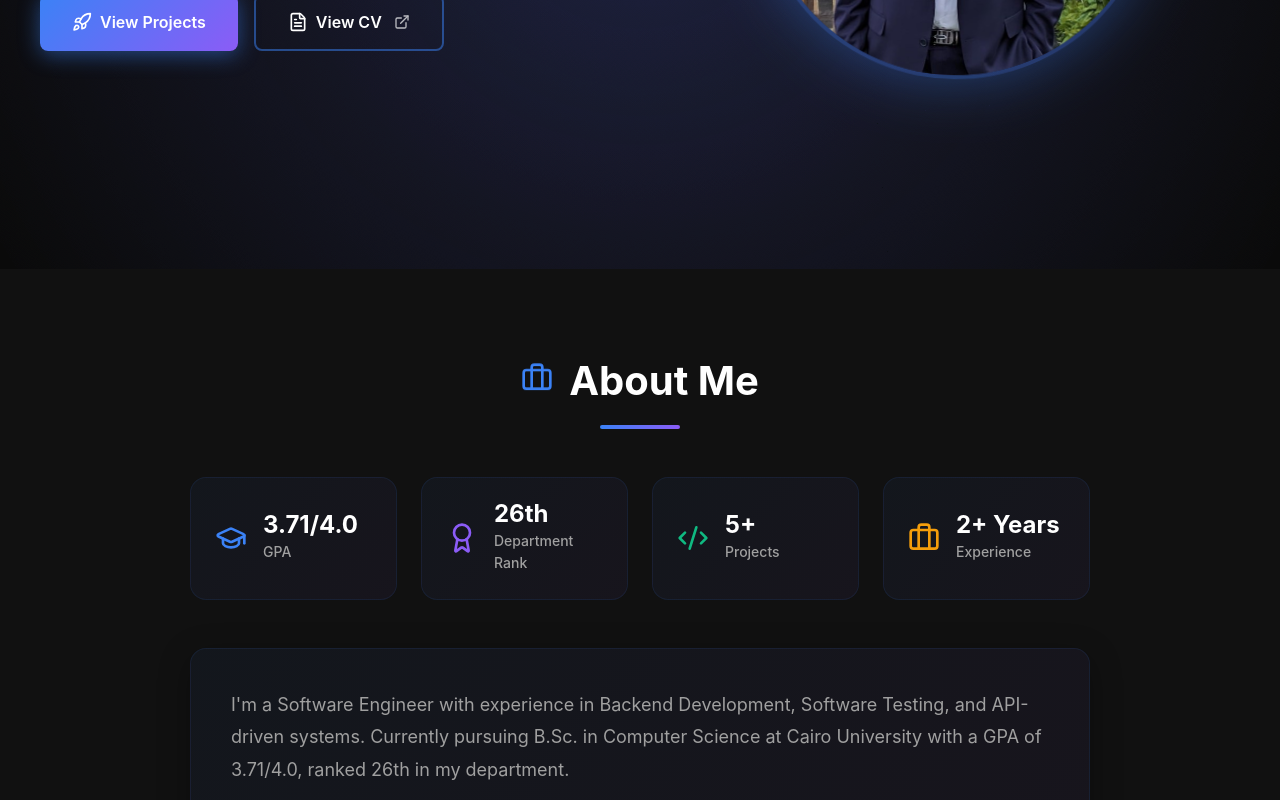
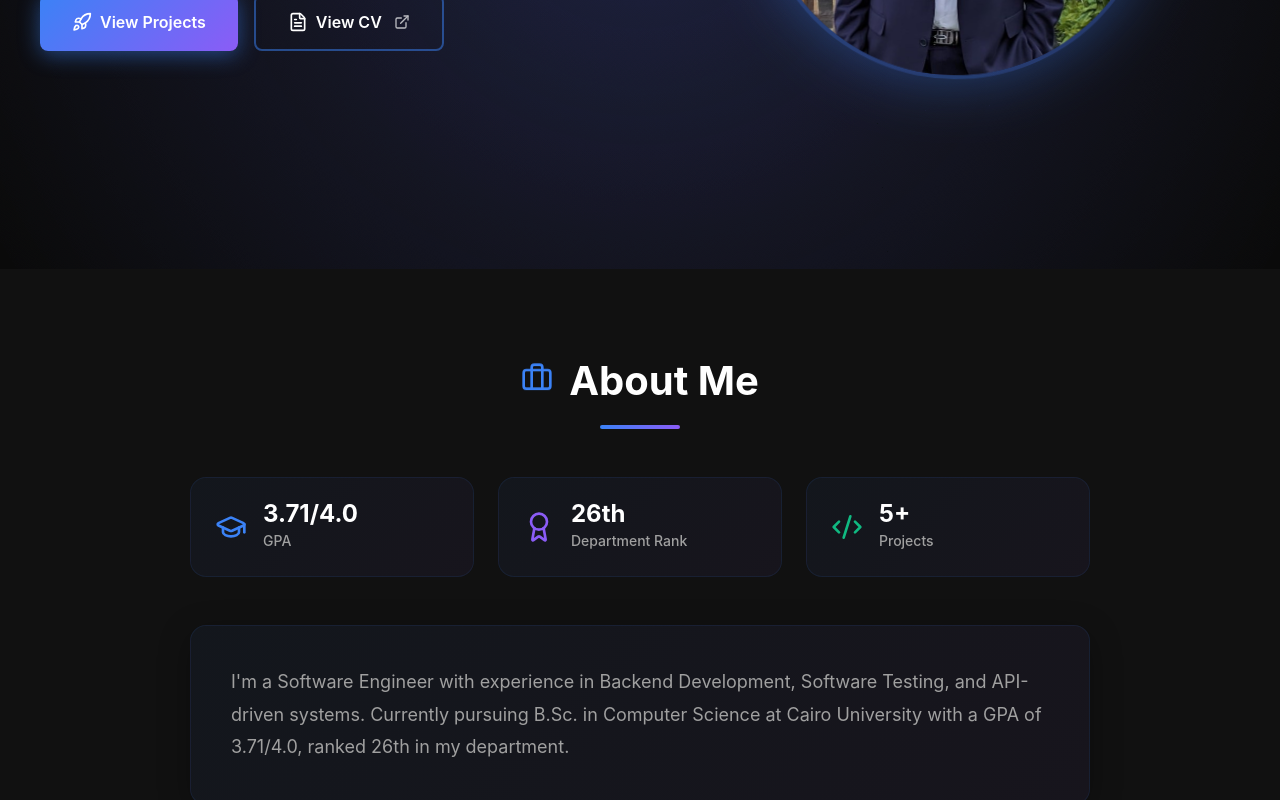
Before and after one commit to Ahmed-Yosri14/Ahmed-Yosri14.github.io, a React (Vite) app: page / in a window 1280 px wide. Shown: the part 531-1331 px from the top of the page. Built offline with nearby package versions, Linux system fonts and the light colour scheme.

Commit message:
final version

```diff
--- a/src/App.tsx
+++ b/src/App.tsx
@@ -143,7 +143,7 @@ const Hero = () => {
             and building reliable, scalable systems with comprehensive testing strategies.
           </p>
           <div className="hero-buttons">
-            <a href="#projects" className="btn btn-primary" onClick={() => {
+            <button className="btn btn-primary" onClick={() => {
               const projectsSection = document.getElementById('projects');
               if (projectsSection) {
                 projectsSection.scrollIntoView({ behavior: 'smooth' });
@@ -151,7 +151,7 @@ const Hero = () => {
             }}>
               <Rocket size={20} />
               View Projects
-            </a>
+            </button>
             <a
               href="https://drive.google.com/file/d/1ozcExHx9YExMxpH1DAUIYRpIQs3TenUa/view"
               target="_blank"
@@ -182,7 +182,6 @@ const About = () => {
     { icon: GraduationCap, label: 'GPA', value: '3.71/4.0', color: '#3b82f6' },
     { icon: Award, label: 'Department Rank', value: '26th', color: '#8b5cf6' },
     { icon: Code2, label: 'Projects', value: '5+', color: '#10b981' },
-    { icon: Briefcase, label: 'Experience', value: '2+ Years', color: '#f59e0b' },
   ];
 
   return (
```
